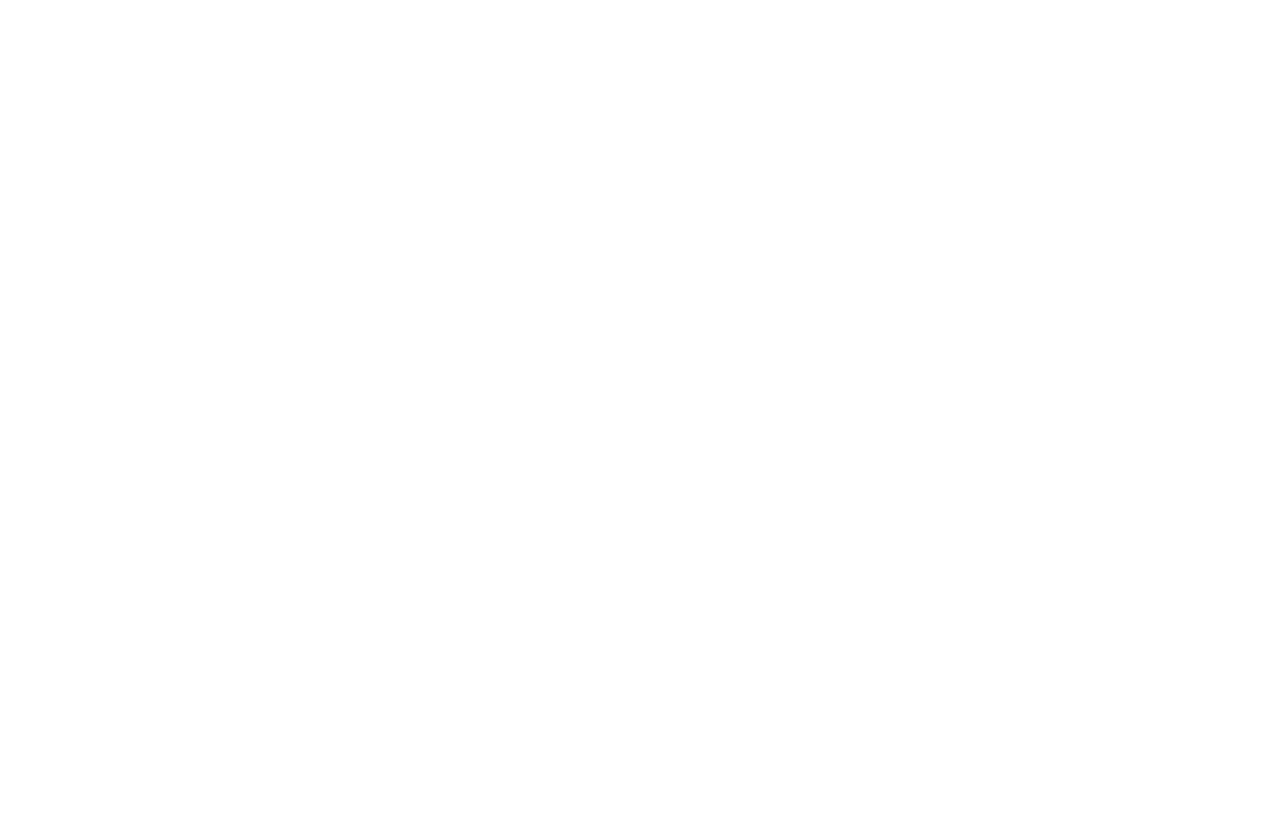
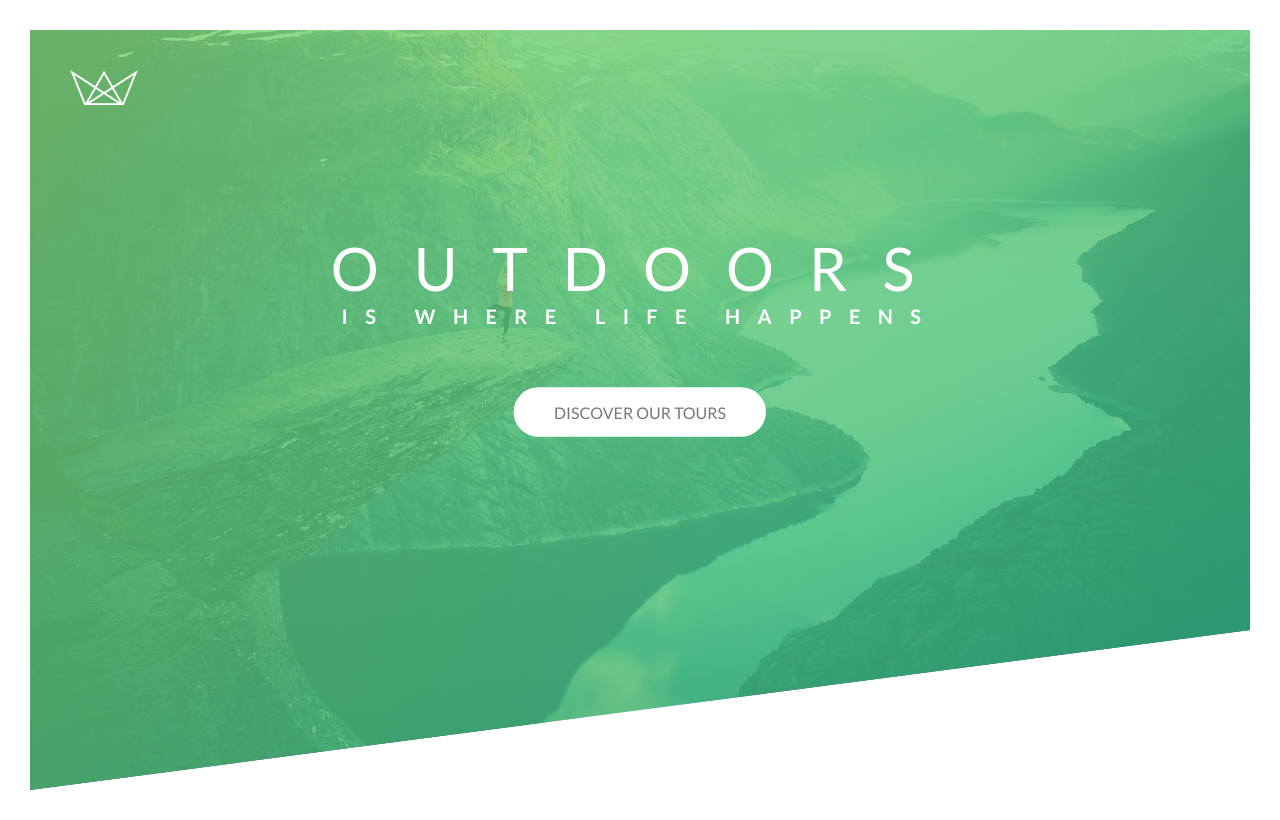
Before and after one commit to OsamaaSayed/Natours, a plain HTML site: page index.html in a window 1280 px wide. Drawn offline with Linux system fonts and the light colour scheme.

Commit message:
💫 Header section finished

```diff
--- a/css/style.css
+++ b/css/style.css
@@ -6,3 +6,176 @@ Medium green : #55c57a
 Darken green : #28b485
 
 */
+
+* {
+    margin: 0;
+    padding: 0;
+    box-sizing: border-box;
+}
+
+body {
+    font-family: "Lato", sans-serif;
+    font-weight: 400;
+    font-size: 16px;
+    line-break: 1.7;
+    color: #777;
+    padding: 30px;
+}
+
+.header {
+    height: 95vh;
+    background-image: linear-gradient(to right bottom, rgba(126, 213, 111, 0.8), rgba(40, 180, 131, 0.8)), url(../img/hero.jpg);
+    background-size: cover;
+    background-position: top;
+    position: relative;
+
+    clip-path: polygon(0 0, 100% 0, 100% 75vh, 0 100%);
+}
+
+.logo-box {
+    position: absolute;
+    top: 40px;
+    left: 40px;
+}
+
+.logo {
+    height: 35px;
+}
+
+.text-box {
+    position: absolute;
+    top: 40%;
+    left: 50%;
+    transform: translate(-50%, -50%);
+    text-align: center;
+}
+
+.heading-primary {
+    color: #fff;
+    text-transform: uppercase;
+    backface-visibility: hidden;
+    margin-bottom: 60px;
+}
+
+.heading-primary-main {
+    display: block;
+    font-size: 60px;
+    font-weight: 400;
+    letter-spacing: 35px;
+
+    animation-name: moveInLeft;
+    animation-duration: 1s;
+    animation-timing-function: ease-out;
+
+    /*
+    animation-delay:3s;
+    animation-iteration-count:3;
+    */
+}
+
+.heading-primary-sub {
+    display: block;
+    font-size: 20px;
+    font-weight: 700;
+    letter-spacing: 17.4px;
+
+    animation: moveInRight 1s ease-out;
+}
+
+@keyframes moveInLeft {
+    0% {
+        opacity: 0;
+        transform: translateX(-100px);
+    }
+
+    80% {
+        transform: translateX(10px);
+    }
+
+    100% {
+        opacity: 1;
+        transform: translateX(0);
+    }
+}
+
+@keyframes moveInRight {
+    0% {
+        opacity: 0;
+        transform: translateX(100px);
+    }
+
+    80% {
+        transform: translateX(-10px);
+    }
+
+    100% {
+        opacity: 1;
+        transform: translateX(0);
+    }
+}
+
+@keyframes moveInBottom {
+    0% {
+        opacity: 0;
+        transform: translateY(30px);
+    }
+
+
+    100% {
+        opacity: 1;
+        transform: translateY(0);
+    }
+}
+
+.btn:link,
+.btn:visited {
+    text-transform: uppercase;
+    text-decoration: none;
+    padding: 15px 40px;
+    display: inline-block;
+    border-radius: 100px;
+    transition: all .2s;
+    position: relative;
+}
+
+.btn:hover {
+    transform: translateY(-3px);
+    box-shadow: 0 10px 20px rgba(0, 0, 0, .2);
+}
+
+.btn:active {
+    transform: translateY(-1px);
+    box-shadow: 0 5px 10px rgba(0, 0, 0, .2);
+}
+
+.btn-white {
+    background-color: #fff;
+    color: #777;
+}
+
+.btn::after {
+    content: "";
+    display: inline-block;
+    width: 100%;
+    height: 100%;
+    border-radius: 100px;
+    position: absolute;
+    top: 0;
+    left: 0;
+    z-index: -1;
+    transition: all .4s;
+}
+
+.btn-white::after {
+    background-color: #fff;
+}
+
+.btn:hover::after {
+    transform: scale(1.4, 1.6);
+    opacity: 0;
+}
+
+.btn-animated {
+    animation: moveInBottom .5s ease-out .75s;
+    animation-fill-mode: backwards;
+}
--- a/index.html
+++ b/index.html
@@ -15,5 +15,20 @@
 
     <title>Natours | Exciting tours for adventurous people</title>
   </head>
-  <body></body>
+  <body>
+    <header class="header">
+      <div class="logo-box">
+        <img src="img/logo-white.png" alt="Logo" class="logo" />
+      </div>
+
+      <div class="text-box">
+        <h1 class="heading-primary">
+          <span class="heading-primary-main">Outdoors</span>
+          <span class="heading-primary-sub">is where life happens</span>
+        </h1>
+
+        <a href="#" class="btn btn-white btn-animated">Discover Our Tours</a>
+      </div>
+    </header>
+  </body>
 </html>
```
Also changed, not shown: README.md (added).
